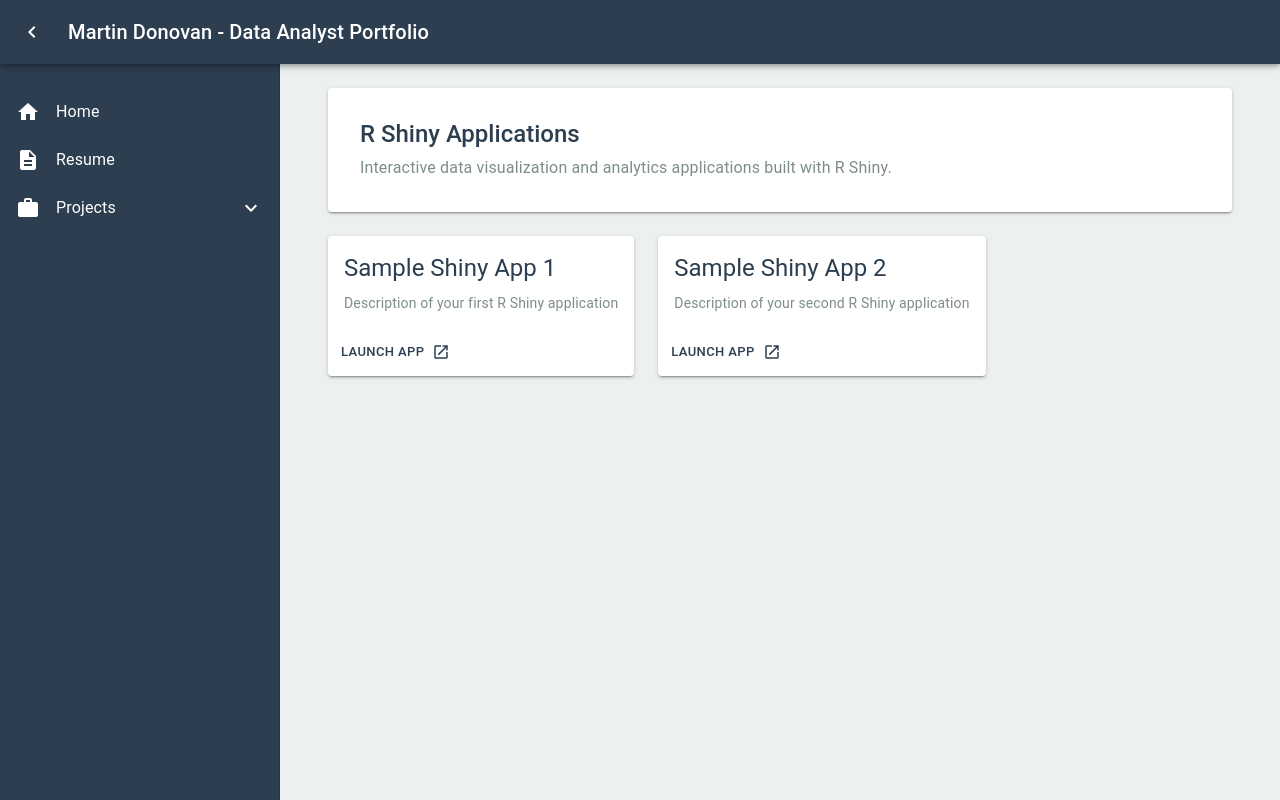
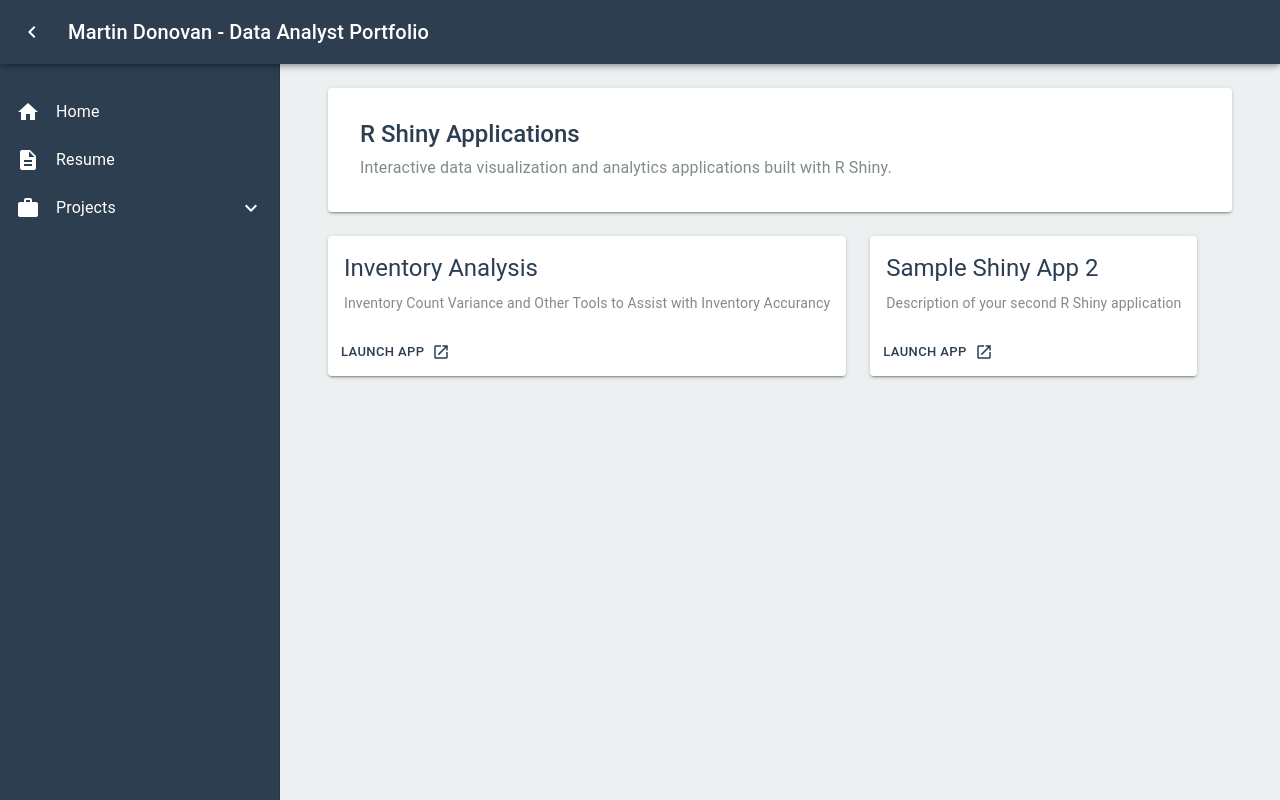
Before and after one commit to mdonovan3/Portfolio, a React (Vite) app: page /projects/shiny-apps in a window 1280 px wide. Built offline with nearby package versions, Linux system fonts and the light colour scheme.

Commit message:
started  adding shiny apps

```diff
--- a/src/pages/ShinyApps.jsx
+++ b/src/pages/ShinyApps.jsx
@@ -14,9 +14,9 @@ import { Launch } from '@mui/icons-material';
 const ShinyApps = () => {
   const shinyApps = [
     {
-      title: 'Sample Shiny App 1',
-      description: 'Description of your first R Shiny application',
-      url: '#',
+      title: 'Inventory Analysis',
+      description: 'Inventory Count Variance and Other Tools to Assist with Inventory Accurancy',
+      url: 'https://martindonovan.shinyapps.io/InventoryAnalysis/',
     },
     {
       title: 'Sample Shiny App 2',
```
